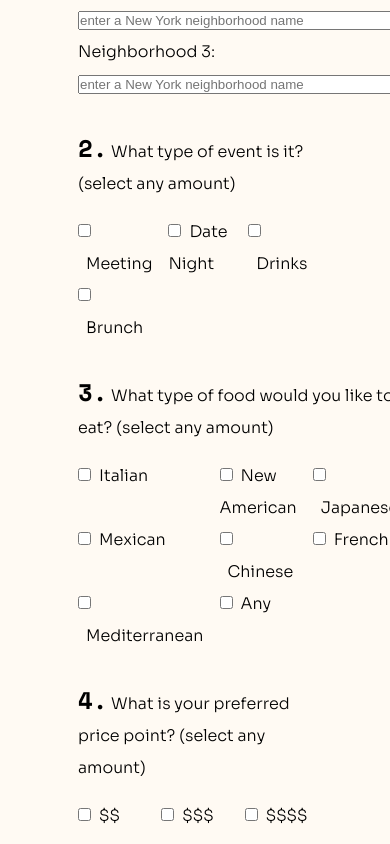
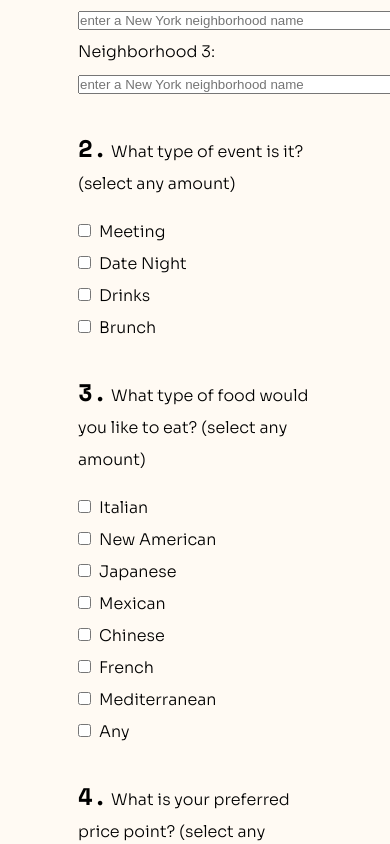
Before and after one commit to ajasinger/dinner-app, a Next.js app: page / in a window 390 px wide. Shown: the part 1000-1844 px from the top of the page. Built offline with nearby package versions, Linux system fonts and the light colour scheme.

Commit message:
make checkboxes responsive

```diff
--- a/styles/FormBlock.module.css
+++ b/styles/FormBlock.module.css
@@ -19,7 +19,7 @@
     line-height: 2rem;
     font-weight: 300;
     display: grid;
-    grid-template-columns: repeat(3, 1fr);
+    grid-template-columns: repeat(auto-fit, minmax(140px, 1fr));
     column-gap: 1rem;
 }
 
```
